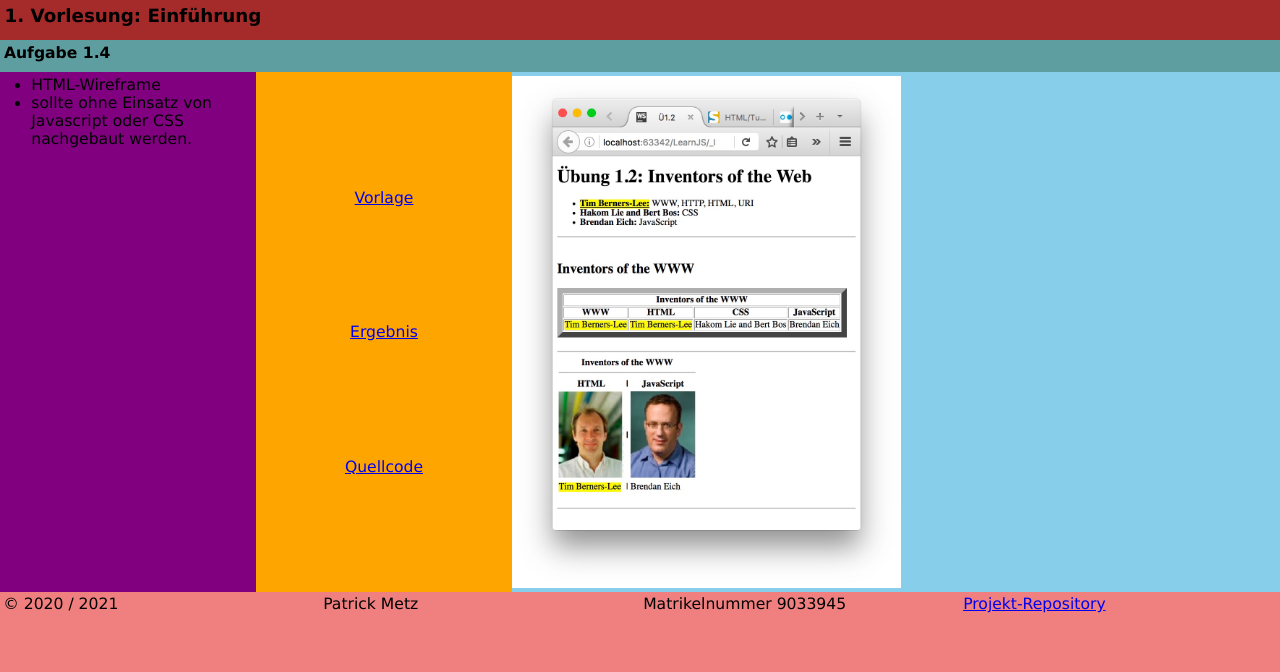
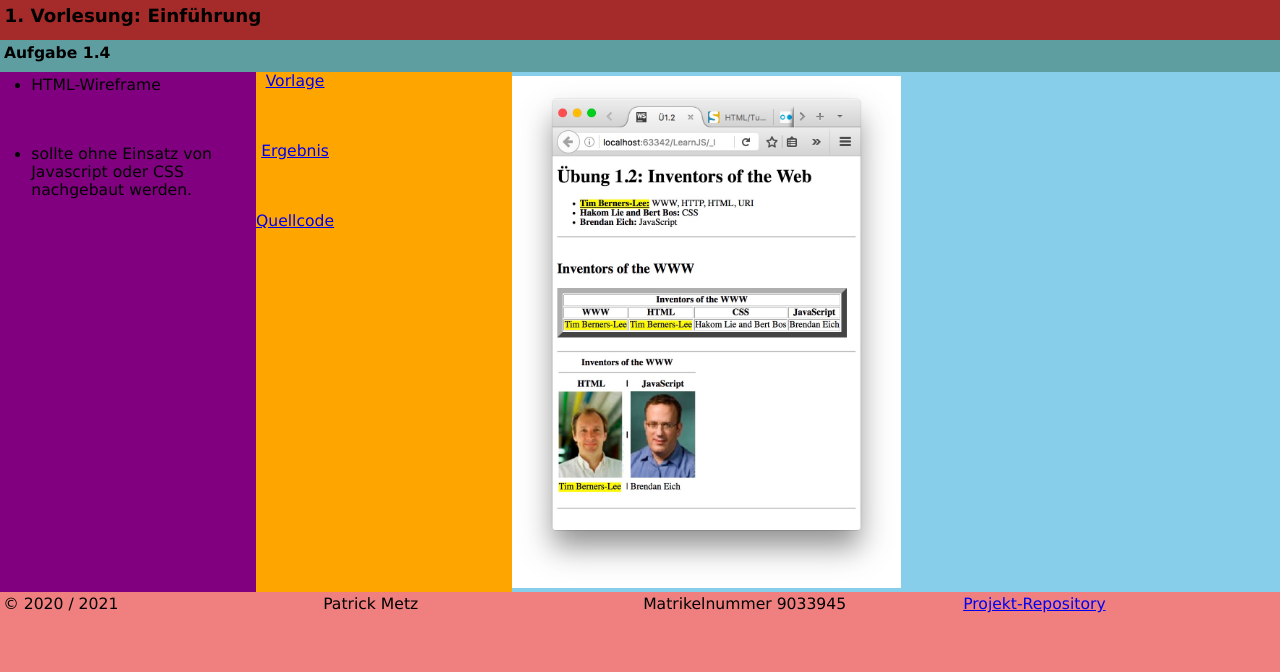
Before and after one commit to patrickmetz/B-S5-Web-Engineering, a PHP site: page / in a window 1280 px wide. Shown: the part 128-800 px from the top of the page. Run offline with PHP 8.4, Linux system fonts and the light colour scheme.

Commit message:
Übung 3.4: Raumnutzung bei 600er-Breakpoint durch weitere Flexbox und Gap verbessert.

```diff
--- a/style.css
+++ b/style.css
@@ -59,7 +59,7 @@ footer div {
 
 section h3 {
     background: brown;
-    min-height: 5vh;
+    min-height: 5vh; /* expands when wrapping when using very small screens */
     padding: 0.25em;
 }
 
@@ -130,22 +130,31 @@ section .taskDetails {
 
     /* correct scrollbar because footer is 10 vh high and the moved task info */
     /* was 9vh high. so we reduce a headline by 1vh, too show footer completely */
-    section h4{
+    section h4 {
         min-height: 4vh;
     }
 
-    .task{
+    .task {
         display: grid;
         grid-template-columns: 20vw auto;
         grid-template-areas:
                 "info details";
     }
 
-    .taskInfo{
+    .taskInfo {
         grid-area: info;
+        display: flex;
+        flex-direction: column;
+        gap: 10%;
     }
 
-    .taskDetails{
+    .taskDetails {
         grid-area: details;
     }
+
+    .taskDetails .links{
+        justify-content: flex-start;
+        align-content: flex-start;
+        gap: 10%;
+    }
 }
```
